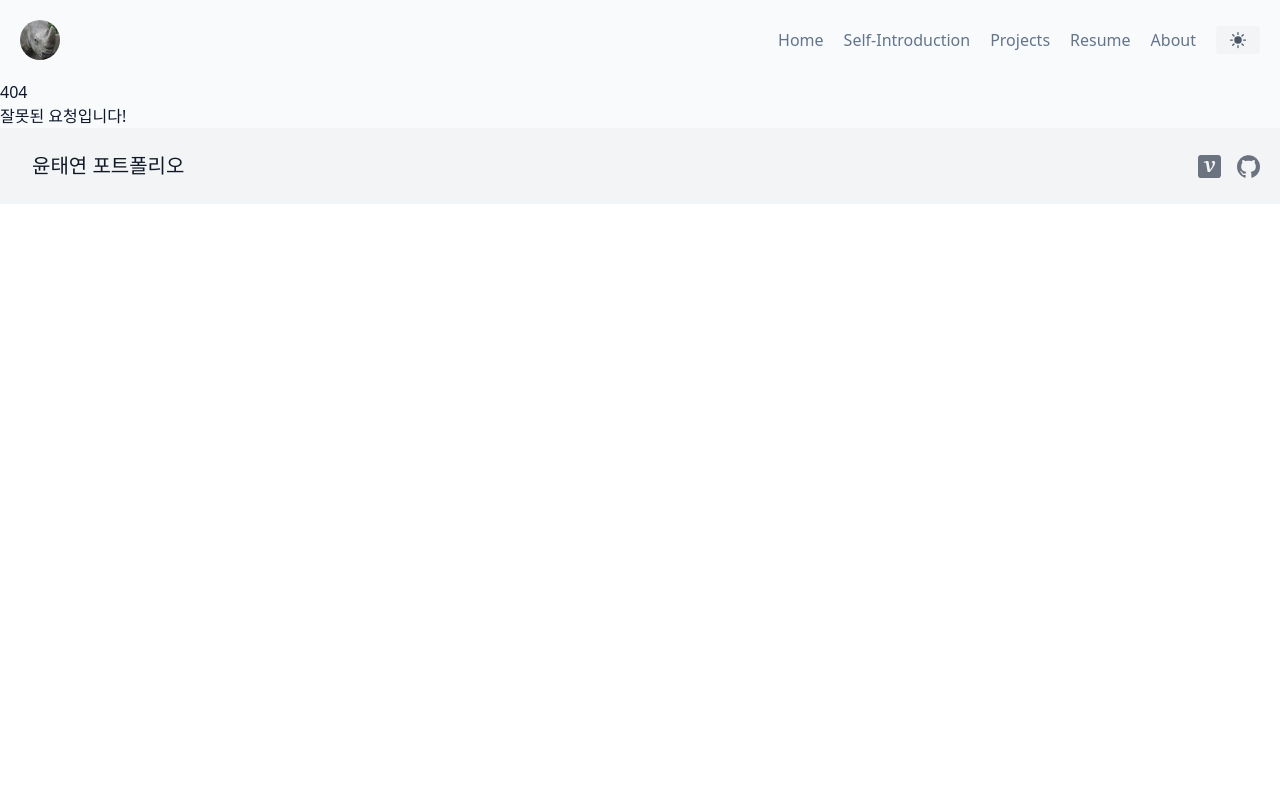
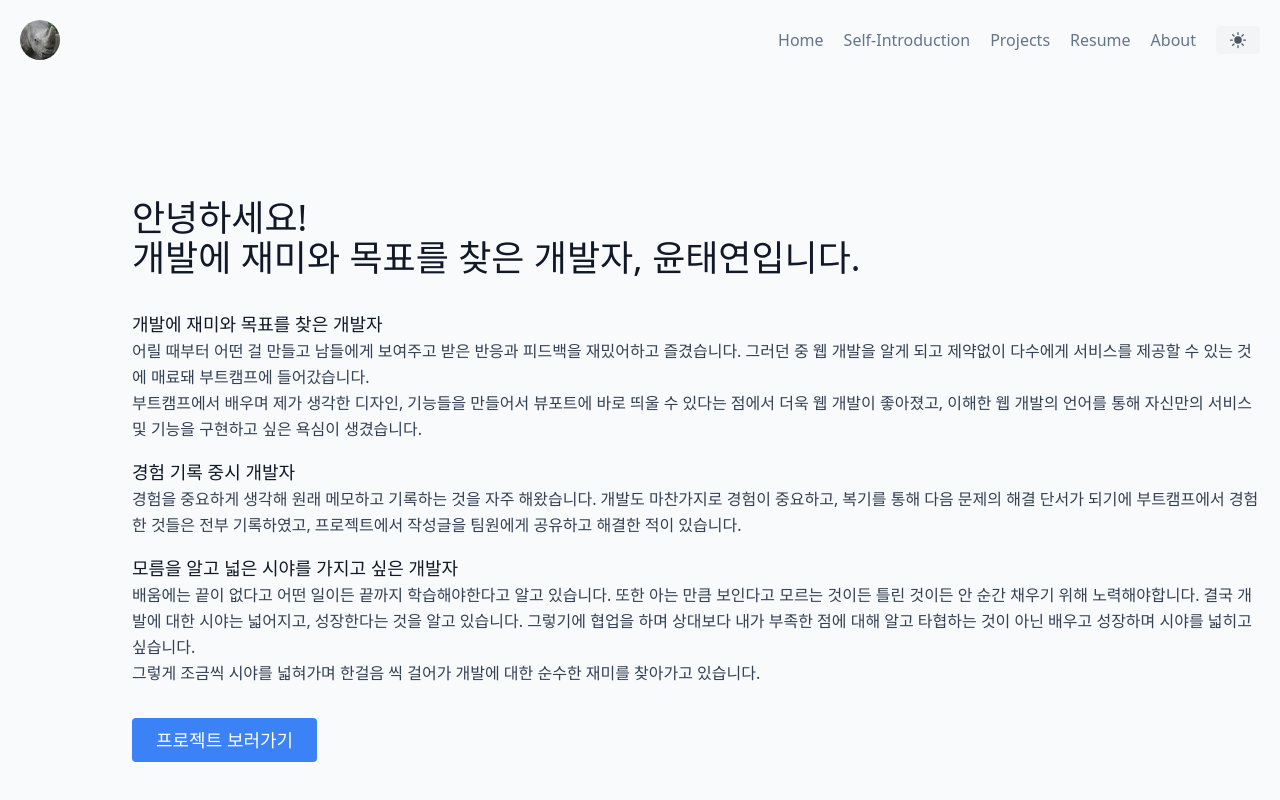
Before and after one commit to rhino-ty/Taeyeon_Portfoilo, a Next.js app: page /self-introduction in a window 1280 px wide. Before the commit this address had no page. Shown: the top 800 px of the page. Built offline with nearby package versions, Linux system fonts and the light colour scheme.

Commit message:
refactor: 파일명 수정
self-introduction로 수정

```diff
--- a/src/components/Header.tsx
+++ b/src/components/Header.tsx
@@ -21,7 +21,7 @@ export default function Header() {
           <Link href="/" className="mr-5 hover:text-gray-900 cursor-pointer">
             Home
           </Link>
-          <Link href="/selfIntroduction" className="mr-5 hover:text-gray-900 cursor-pointer">
+          <Link href="/self-introduction" className="mr-5 hover:text-gray-900 cursor-pointer">
             Self-Introduction
           </Link>
           <Link href="/projects" className="mr-5 hover:text-gray-900 cursor-pointer">
--- a/src/pages/selfIntroduction.tsx
+++ b/src/pages/self-introduction.tsx
@@ -1,4 +1,5 @@
 import Layout from "@/components/Layout";
+import SelfIntroductionContent from "@/components/SelfIntroductionContent";
 import Head from "next/head";
 
 export default function SelfIntroduction() {
@@ -13,7 +14,7 @@ export default function SelfIntroduction() {
 
       <section className="flex min-h-screen flex-col items-center justify-center text-gray-600 body-font">
         <div className="container mx-auto flex px-5 py-12 lg:flex-row flex-col items-center">
-          <SelfIntroduction />
+          <SelfIntroductionContent />
         </div>
       </section>
     </Layout>
```
